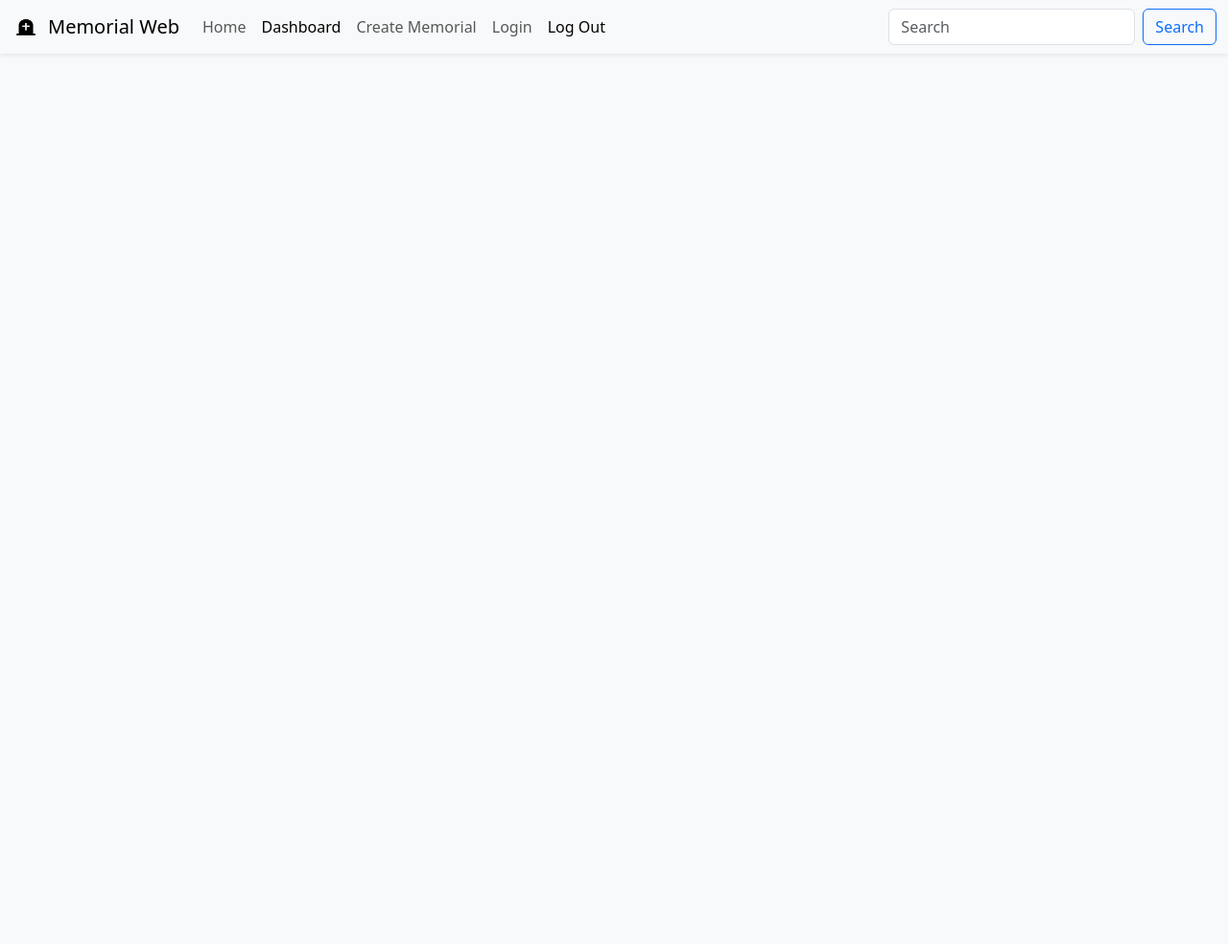
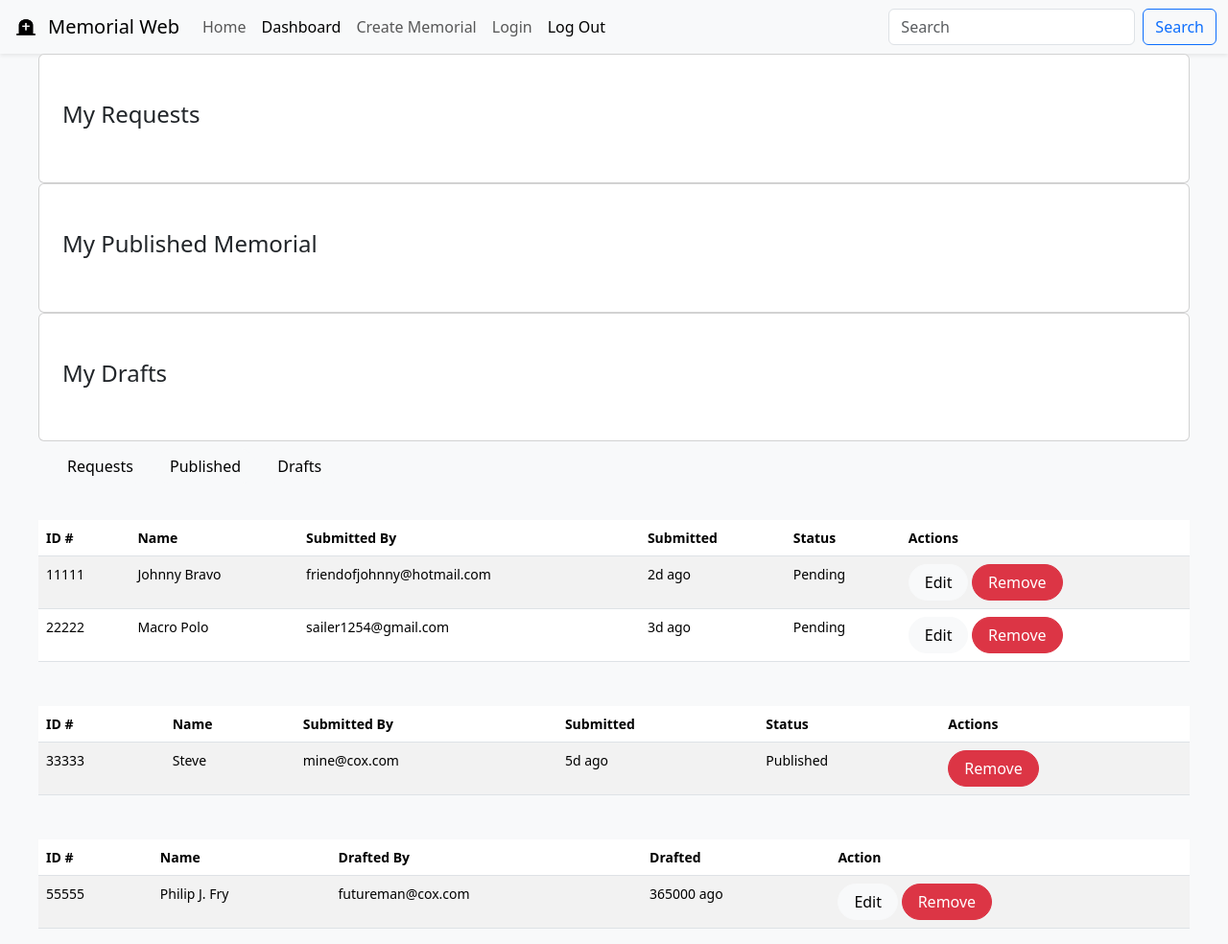
Before and after one commit to XyFrY/memorial_web, a plain HTML site: page frontend/pages/user-dashboard.html in a window 1280 px wide. Shown: the whole page at 96% size. Before the commit the page ends 800 px from the top, so only its background shows below. Drawn offline with nearby package versions, Linux system fonts and the light colour scheme.

Commit message:
Finished user-dashboard.html

```diff
--- a/frontend/pages/user-dashboard.html
+++ b/frontend/pages/user-dashboard.html
@@ -15,9 +15,117 @@
         <link rel="stylesheet" href="../css/style.css" />
 
         <body class="bg-light">
-        <div id="navbar"></div>
+            <div id="navbar"></div>
 
-    </body>
+            <div class="py-5 card mx-auto p-4" style="max-width: 1200px;" id="request-h">
+                <h4>My Requests</h4>
+            </div>
+
+            <div class="py-5 card mx-auto p-4" style="max-width: 1200px;" id="published-h">
+                <h4>My Published Memorial</h4>
+            </div>
+
+            <div class="py-5 card mx-auto p-4" style="max-width: 1200px;" id="drafts-h">
+                <h4>My Drafts</h4>
+            </div>
+
+            <div class="mx-auto" style="max-width: 1200px;" >
+                <div class="rounded-pill btn" id="button-nav">
+                    <button class="btn btn-light rounded-pill px-3" id="request-btn">Requests</button>
+                    <button class="btn btn-light rounded-pill px-3" id="published-btn">Published</button>
+                    <button class="btn btn-light rounded-pill px-3" id="drafts-btn">Drafts</button>
+                </div>
+            </div>
+
+            <!--REQUESTS-->
+                <div class="table-responsive small" style="margin-top: 30px;" id="request-table">
+                    <table class="table table-striped mx-auto p-4" style="max-width: 1200px;">
+                        <thead>
+                            <tr>
+                                <th>ID #</th>
+                                <th>Name</th>
+                                <th>Submitted By</th>
+                                <th>Submitted</th>
+                                <th>Status</th>
+                                <th>Actions</th>
+                            </tr>
+                        </thead>
+                        <tbody>
+                            <tr class="text-in-middle">
+                                <td>11111</td>
+                                <td>Johnny Bravo</td>
+                                <td>friendofjohnny@hotmail.com</td>
+                                <td>2d ago</td>
+                                <td>Pending</td>
+                                <td><button class="btn btn-light rounded-pill px-3">Edit</button>
+                                <button class="btn btn-danger rounded-pill px-3">Remove</button></td>
+                            </tr>
+                             <tr class="text-in-middle">
+                                <td>22222</td>
+                                <td>Macro Polo</td>
+                                <td>sailer1254@gmail.com</td>
+                                <td>3d ago</td>
+                                <td>Pending</td>
+                                <td><button class="btn btn-light rounded-pill px-3">Edit</button>
+                                <button class="btn btn-danger rounded-pill px-3">Remove</button></td>
+                            </tr>
+                        </tbody>
+                    </table>
+                </div>
+
+            <!--PUBLISHED-->
+                <div class="table-responsive small" style="margin-top: 30px;" id="published-table">
+                    <table class="table table-striped mx-auto p-4" style="max-width: 1200px;">
+                        <thead>
+                            <tr>
+                                <th>ID #</th>
+                                <th>Name</th>
+                                <th>Submitted By</th>
+                                <th>Submitted</th>
+                                <th>Status</th>
+                                <th>Actions</th>
+                            </tr>
+                        </thead>
+                        <tbody>
+                             <tr class="text-in-middle">
+                                <td>33333</td>
+                                <td>Steve</td>
+                                <td>mine@cox.com</td>
+                                <td>5d ago</td>
+                                <td>Published</td>
+                                <td><button class="btn btn-danger rounded-pill px-3">Remove</button></td>
+                            </tr>
+                        </tbody>
+                    </table>
+                </div>
+
+            <!--Drafts-->
+                <div class="table-responsive small" style="margin-top: 30px;" id="drafts-table">
+                    <table class="table table-striped mx-auto p-4" style="max-width: 1200px;">
+                        <thead>
+                            <tr>
+                                <th>ID #</th>
+                                <th>Name</th>
+                                <th>Drafted By</th>
+                                <th>Drafted</th>
+                                <th>Action</th>
+                            </tr>
+                        </thead>
+                        <tbody>
+                             <tr class="text-in-middle">
+                                <td>55555</td>
+                                <td>Philip J. Fry</td>
+                                <td>futureman@cox.com</td>
+                                <td>365000 ago</td>
+                                <td><button class="btn btn-light rounded-pill px-3">Edit</button>
+                                    <button class="btn btn-danger rounded-pill px-3">Remove</button></td>
+                            </tr>
+                        </tbody>
+                    </table>
+                </div>
+        </body>
+
+        </body>
 
         <script
             src="https://cdn.jsdelivr.net/npm/bootstrap@5.3.8/dist/js/bootstrap.bundle.min.js"
@@ -27,5 +135,6 @@
 
         <script src="../js/api.js"></script>
         <script src="../js/navbar.js"></script>
+        <script src="../js/user-dash.js"></script>
     </head>
 </html>
```
